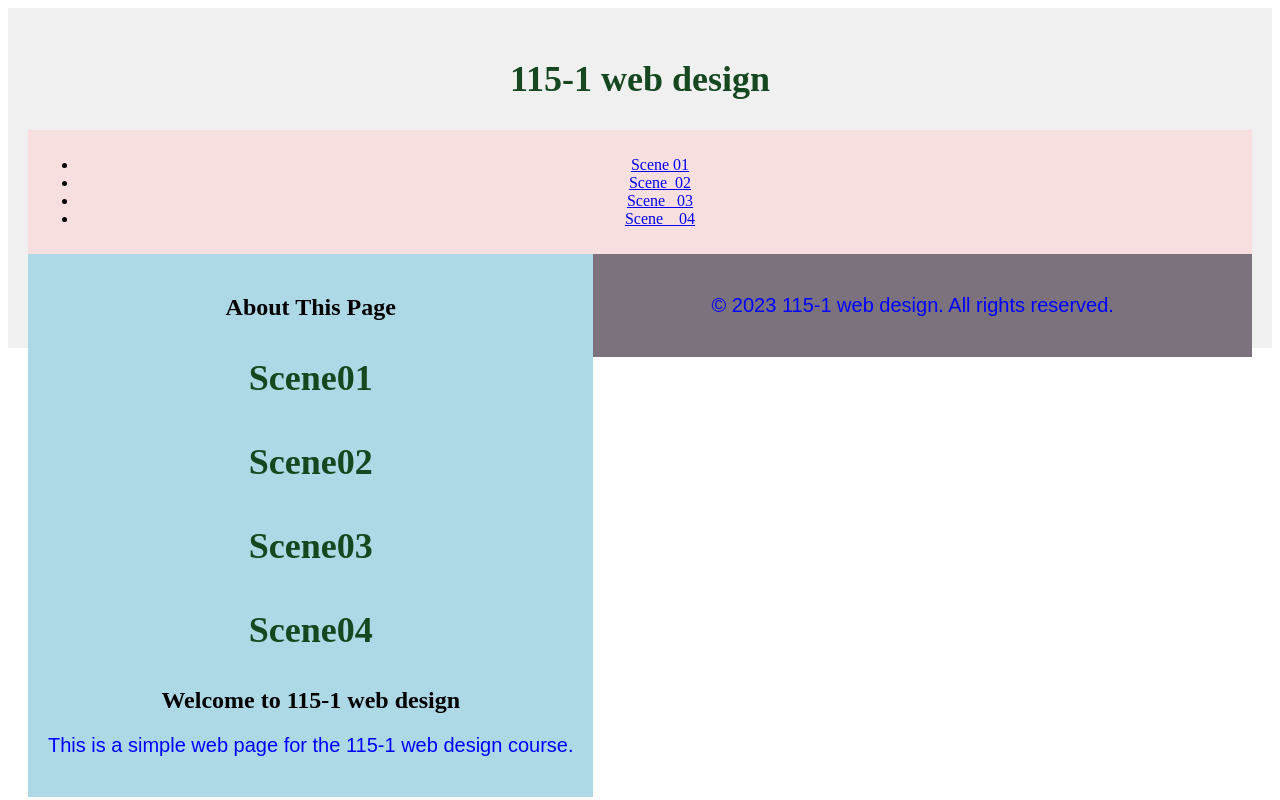
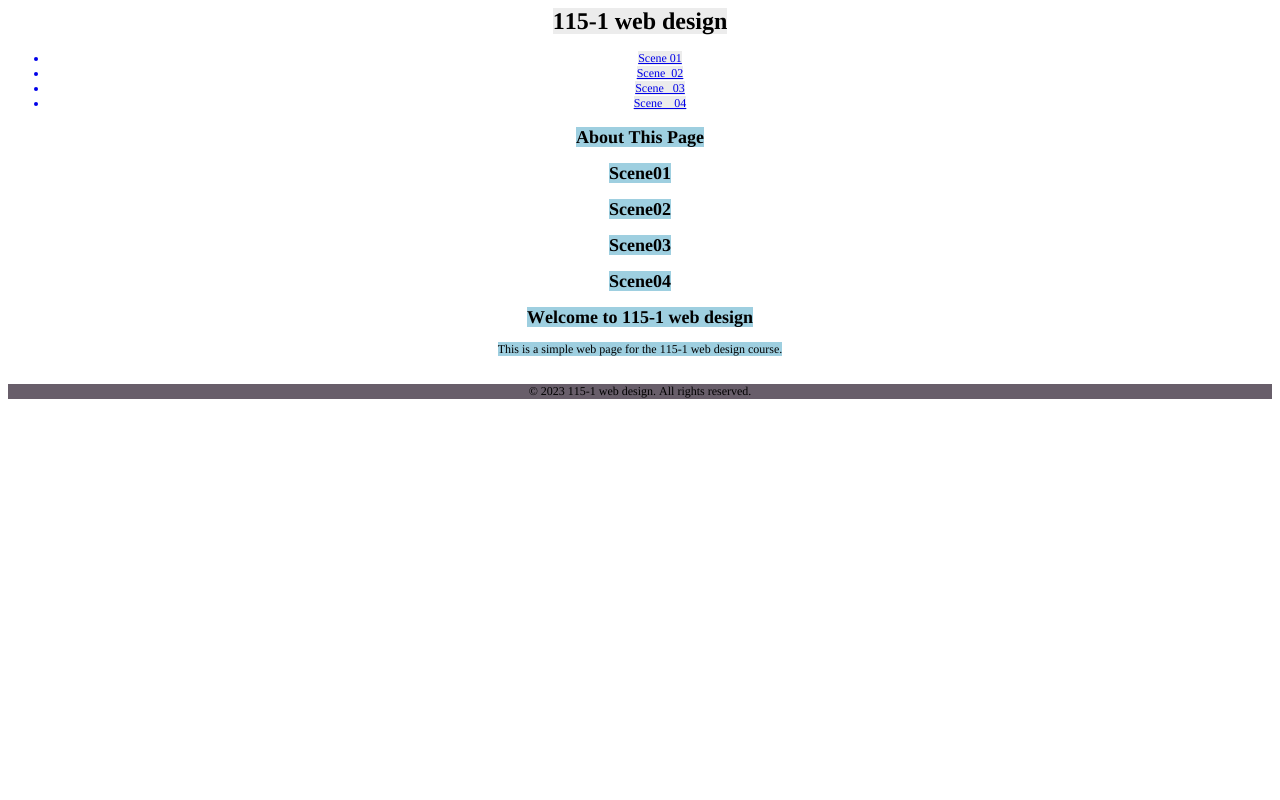
Before and after one commit to alison0803/alison0803.github.io, a plain HTML site: page as02/index.html in a window 1280 px wide. Drawn offline with Linux system fonts and the light colour scheme.

Commit message:
initial commit

```diff
--- a/as02/index.html
+++ b/as02/index.html
@@ -1,35 +1,42 @@
-<!-- I'm so hungry -->
-<!DOCTYPE html>
-<html lang="en">
+<!DOCTYPE html PUBLIC "-//W3C//DTD HTML 4.01//EN" "http://www.w3.org/TR/html4/strict.dtd">
+<html>
 <head>
-    <meta charset="UTF-8">
-    <meta name="viewport" content="width=device-width, initial-scale=1.0">
-    <title>115-1 web design</title>
-    <link rel="stylesheet" href="style.css">
+  <meta http-equiv="Content-Type" content="text/html; charset=utf-8">
+  <meta http-equiv="Content-Style-Type" content="text/css">
+  <title></title>
+  <meta name="Generator" content="Cocoa HTML Writer">
+  <meta name="CocoaVersion" content="2575.7">
+  <style type="text/css">
+    p.p4 {margin: 0.0px 0.0px 12.0px 0.0px; text-align: center; font: 12.0px Times; -webkit-text-stroke: #000000}
+    p.p5 {margin: 0.0px 0.0px 0.0px 0.0px; text-align: center; font: 12.0px Times; -webkit-text-stroke: #000000; min-height: 14.0px}
+    p.p6 {margin: 0.0px 0.0px 12.0px 0.0px; text-align: center; font: 12.0px Times; -webkit-text-stroke: #000000; background-color: #685e6a}
+    p.p7 {margin: 0.0px 0.0px 12.0px 0.0px; text-align: center; font: 12.0px Times; -webkit-text-stroke: #000000; min-height: 14.0px}
+    li.li2 {margin: 0.0px 0.0px 0.0px 0.0px; text-align: center; font: 12.0px Times; color: #0000e9; -webkit-text-stroke: #0000e9}
+    span.s1 {font-kerning: none; background-color: #ececec}
+    span.s2 {background-color: #ececec; -webkit-text-stroke: 0px #000000}
+    span.s3 {text-decoration: underline ; font-kerning: none; background-color: #ececec}
+    span.s4 {font-kerning: none; background-color: #9ecfe0}
+    span.s5 {font-kerning: none}
+    ul.ul1 {list-style-type: disc}
+  </style>
 </head>
-<!-- 由網頁的上而下 左而右的順序去寫 -->
 <body>
-    <div id="banner" style="background-color: #f0f0f0; padding: 20px; text-align: center;">
-        <h1>115-1 web design</h1>
-    <div id="nav">
-		<ul>
-            <li><a href="#scene01">Scene&nbsp;01</a></li>
-            <li><a href="#scene02">Scene&nbsp;&nbsp;02</a></li>
-            <li><a href="#scene03">Scene&nbsp;&nbsp;&nbsp;03</a></li>
-            <li><a href="#scene04">Scene&nbsp;&nbsp;&nbsp;&nbsp;04</a></li>
-        </ul>
-</div>
-    <div id="content" style="background-color: lightblue; padding: 20px;">
-         <h2>About This Page</h2>
-        <section id="scene01"><h1>Scene01</h1></section>
-		<section id="scene02"><h1>Scene02</h1></section>
-		<section id="scene03"><h1>Scene03</h1></section>
-		<section id="scene04"><h1>Scene04</h1></section>
-        <h2>Welcome to 115-1 web design</h2>
-        <p>This is a simple web page for the 115-1 web design course.</p>
-    </div>
-    <div id="supporting"></div>
-    <div id="footer" style="background-color: #7c727d; padding: 20px; text-align: center;">
-        <p>&copy; 2023 115-1 web design. All rights reserved.</p>
-    </div>
-<!--#scene01 為 id為scene01 的那個東西-->
+<h1 style="margin: 0.0px 0.0px 16.1px 0.0px; text-align: center; font: 24.0px Times; -webkit-text-stroke: #000000"><span class="s1"><b>115-1 web design</b><b></b></span></h1>
+<ul class="ul1">
+  <li class="li2"><span class="s2"></span><span class="s3">Scene 01</span></li>
+  <li class="li2"><span class="s2"></span><span class="s3">Scene  02</span></li>
+  <li class="li2"><span class="s2"></span><span class="s3">Scene   03</span></li>
+  <li class="li2"><span class="s2"></span><span class="s3">Scene    04</span></li>
+</ul>
+<h2 style="margin: 0.0px 0.0px 14.9px 0.0px; text-align: center; font: 18.0px Times; -webkit-text-stroke: #000000"><span class="s4"><b>About This Page</b><b></b></span></h2>
+<h1 style="margin: 0.0px 0.0px 14.9px 0.0px; text-align: center; font: 18.0px Times; -webkit-text-stroke: #000000"><span class="s4"><b>Scene01</b><b></b></span></h1>
+<h1 style="margin: 0.0px 0.0px 14.9px 0.0px; text-align: center; font: 18.0px Times; -webkit-text-stroke: #000000"><span class="s4"><b>Scene02</b><b></b></span></h1>
+<h1 style="margin: 0.0px 0.0px 14.9px 0.0px; text-align: center; font: 18.0px Times; -webkit-text-stroke: #000000"><span class="s4"><b>Scene03</b><b></b></span></h1>
+<h1 style="margin: 0.0px 0.0px 14.9px 0.0px; text-align: center; font: 18.0px Times; -webkit-text-stroke: #000000"><span class="s4"><b>Scene04</b><b></b></span></h1>
+<h2 style="margin: 0.0px 0.0px 14.9px 0.0px; text-align: center; font: 18.0px Times; -webkit-text-stroke: #000000"><span class="s4"><b>Welcome to 115-1 web design</b><b></b></span></h2>
+<p class="p4"><span class="s4">This is a simple web page for the 115-1 web design course.</span></p>
+<p class="p5"><span class="s5"></span><br></p>
+<p class="p6"><span class="s5">© 2023 115-1 web design. All rights reserved.</span></p>
+<p class="p7"><span class="s5"></span><br></p>
+</body>
+</html>
```
Also changed, not shown: as02/style.css (line endings or trailing spaces).
